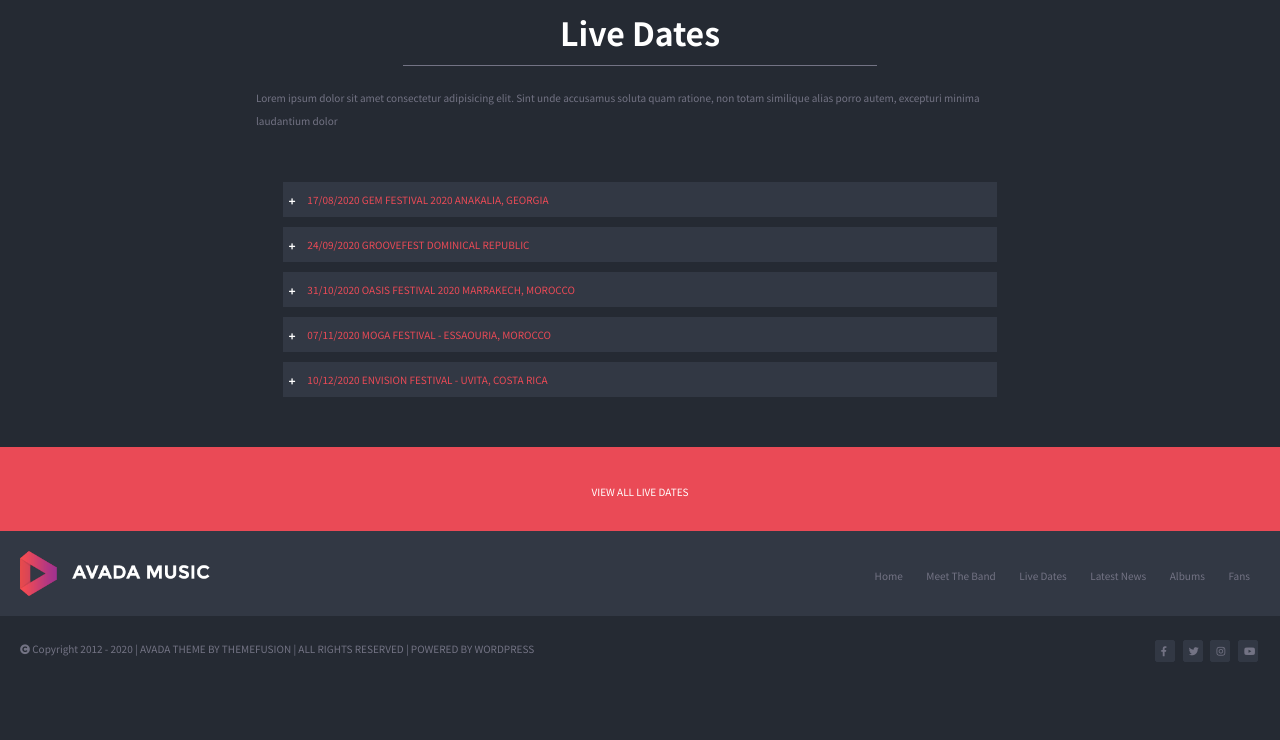
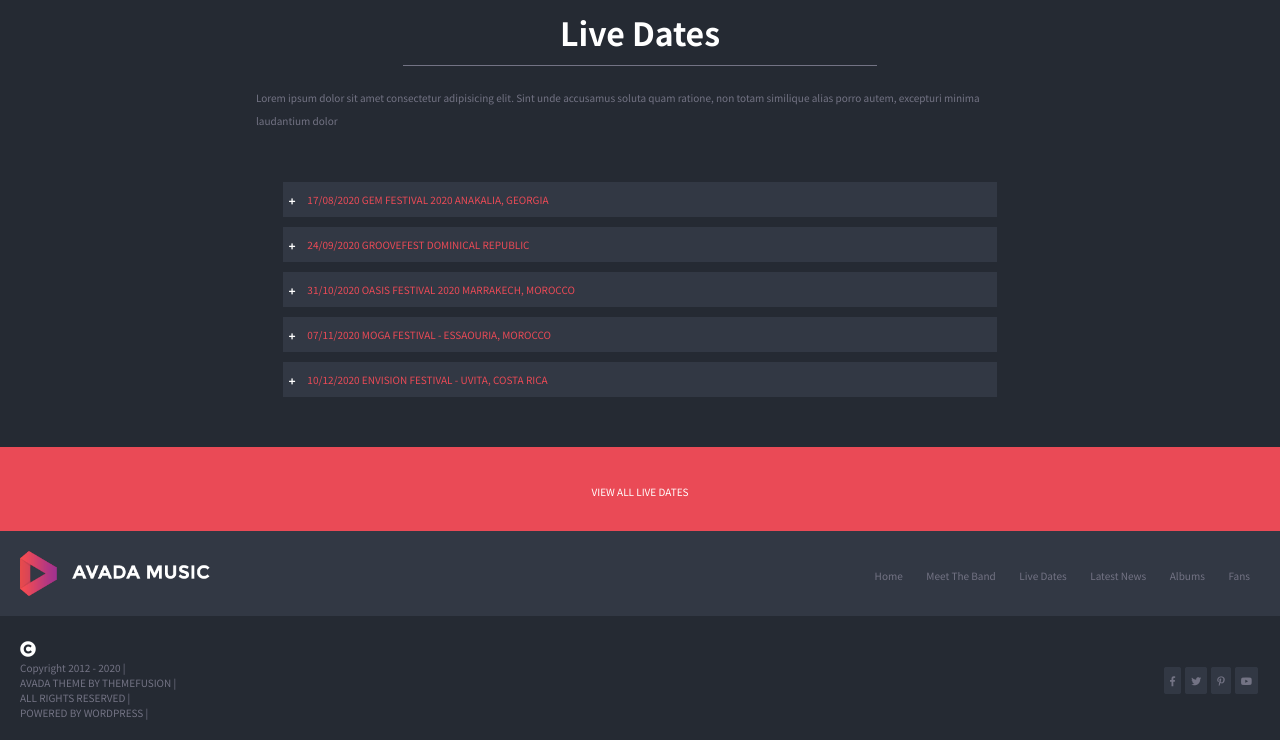
Before and after one commit to Cargalher/proj-html-vuejs, a PHP site: page / in a window 1280 px wide. Shown: the part 2749-3489 px from the top of the page. Before the commit the page ends 3411 px from the top, so only its background shows below. Run offline with PHP 8.4, Linux system fonts and the light colour scheme; some libraries are stand-ins or nearby versions.

Commit message:
copyright footer bind with vuejs

```diff
--- a/dist/css/app.css
+++ b/dist/css/app.css
@@ -414,11 +414,11 @@ main .live_dates .dates .accordion .info_accordion button:hover {
   align-items: center;
   padding: 20px;
 }
-#site_footer .footer_bottom p, #site_footer .footer_bottom i {
+#site_footer .footer_bottom p, #site_footer .footer_bottom a {
   font-size: 10px;
   color: #737384;
 }
-#site_footer .footer_bottom .social i {
+#site_footer .footer_bottom .social_container a {
   border: 1px solid #323844;
   padding: 5px;
   background-color: #323844;
@@ -426,6 +426,6 @@ main .live_dates .dates .accordion .info_accordion button:hover {
   margin: 0 2px;
   width: 20px;
 }
-#site_footer .footer_bottom .social i:hover {
+#site_footer .footer_bottom .social_container a:hover {
   color: white;
 }
--- a/dist/js/app.js
+++ b/dist/js/app.js
@@ -37,14 +37,31 @@ var app = new Vue({
       date: "10/12/2020 envision festival - uvita, costa rica"
     }],
     showAccordion: false,
-    accordion: []
+    accordion: [],
+    copyrightEl: [{
+      copy: "Copyright 2012 - 2020"
+    }, {
+      copy: "AVADA THEME BY THEMEFUSION"
+    }, {
+      copy: "ALL RIGHTS RESERVED"
+    }, {
+      copy: "POWERED BY WORDPRESS"
+    }],
+    socialIcons: [{
+      url: "https://www.facebook.com/",
+      "class": "fa-facebook-f"
+    }, {
+      url: "https://twitter.com/",
+      "class": "fa-twitter"
+    }, {
+      url: "https://www.pinterest.com/",
+      "class": "fa-pinterest-p"
+    }, {
+      url: "https://www.youtube.com/",
+      "class": "fa-youtube"
+    }]
   },
-  methods: function methods() {// openAccordion(index)
-    //     this.festival[this.accordion].dates.push({
-    //         status: 'sent',
-    //         text: this.newMessage
-    //     })
-  },
+  methods: function methods() {},
   mounted: function mounted() {}
 });
 
--- a/index.html
+++ b/index.html
@@ -209,13 +209,16 @@
             </div>
             <div class="footer_bottom">
                 <div>
-                   <p><i class="fas fa-copyright"></i> Copyright 2012 - 2020 | AVADA THEME BY THEMEFUSION | ALL RIGHTS RESERVED | POWERED BY WORDPRESS</p>
+                    <i class="fas fa-copyright"></i>
+                    <p v-for="(element, index) in copyrightEl">
+                         {{element.copy}} |
+                    </p>
+                   <!-- <p><i class="fas fa-copyright"></i> Copyright 2012 - 2020 | AVADA THEME BY THEMEFUSION | ALL RIGHTS RESERVED | POWERED BY WORDPRESS</p> -->
                 </div>
-                <div class="social">
-                    <span><i class="fab fa-facebook-f"></i></span>
-                    <span><i class="fab fa-twitter"></i></span>
-                    <span><i class="fab fa-instagram"></i></span>
-                    <span><i class="fab fa-youtube"></i></span>
+                <div class="social_container">
+                    <span v-for= "icon in socialIcons">
+                        <a :href="icon.url"><i class='fab' :class="icon.class"></i></a>
+                    </span>
                 </div>
             </div>
         </footer>
--- a/src/partials/_footer.scss
+++ b/src/partials/_footer.scss
@@ -25,12 +25,12 @@
         justify-content: space-between;
         align-items: center;
         padding: 20px;
-        p, i{
+        p, a{
             font-size: 10px;
             color:$text_color;
         }
-        .social{
-             i{
+        .social_container{
+             a{
             border:1px solid $bg_section_one;
             padding: 5px;
             background-color:$bg_section_one ;
@@ -38,7 +38,7 @@
             margin: 0 2px;
             width: 20px;
             }
-            i:hover{
+            a:hover{
                 color: white;
 
             }
```
Also changed, not shown: src/app.js (+25 -7 lines).
